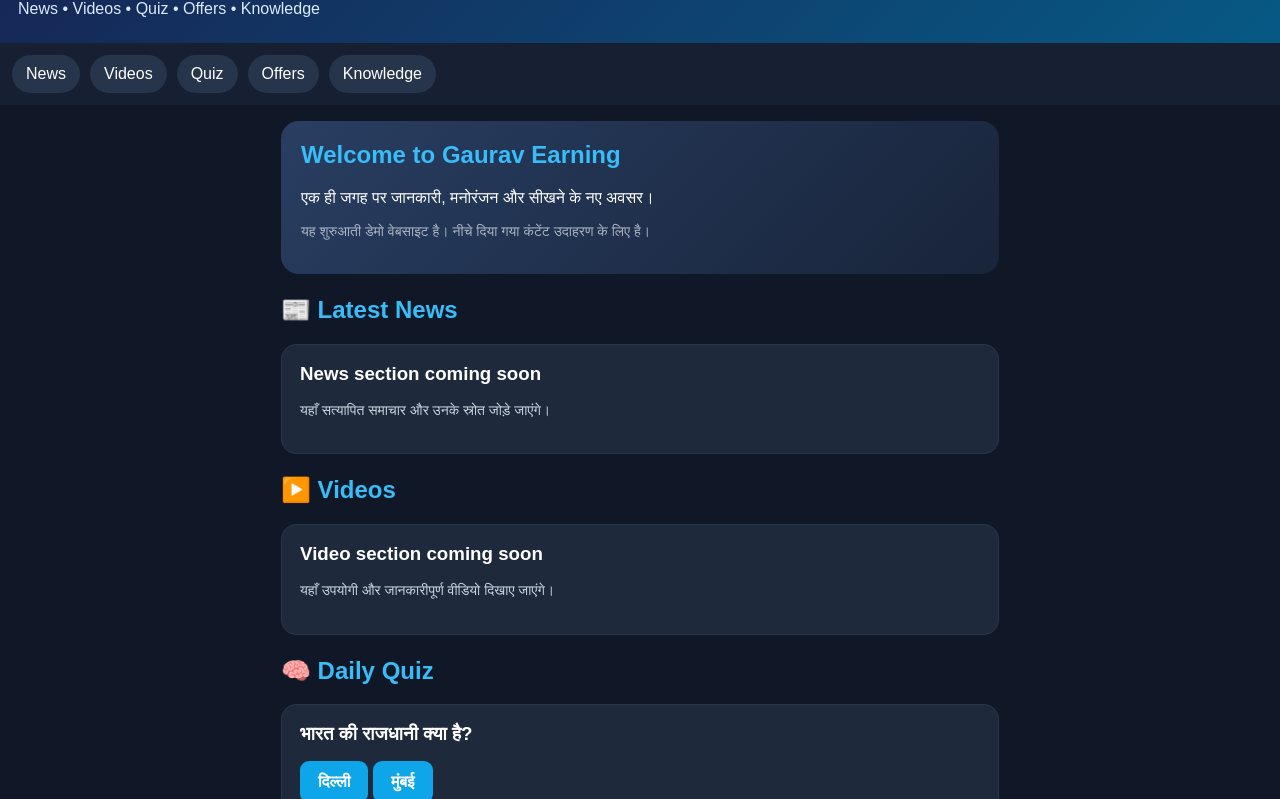
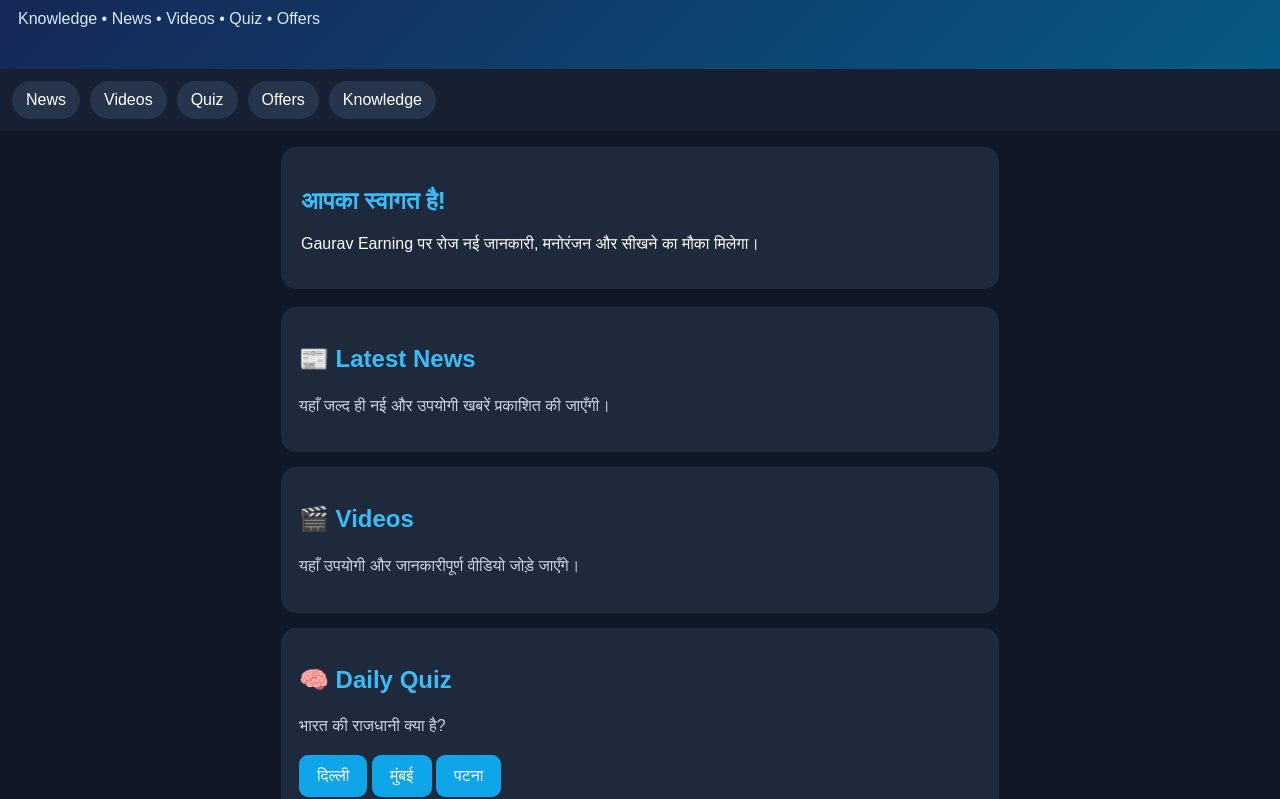
Before and after one commit to gauravs19889-alt/gaurav-earning, a plain HTML site: page index.html in a window 1280 px wide. Shown: the part 64-863 px from the top of the page. Drawn offline with Linux system fonts and the light colour scheme.

Commit message:
Update index.html

```diff
--- a/index.html
+++ b/index.html
@@ -1,47 +1,4 @@
-<!doctype html>
-<html lang="hi">
-<head>
-<meta charset="utf-8">
-<meta name="viewport" content="width=device-width,initial-scale=1">
-<meta name="theme-color" content="#101827">
-<meta name="description" content="Gaurav Earning - News, videos, quiz, offers and knowledge in one place.">
-<link rel="manifest" href="manifest.webmanifest">
-<link rel="icon" href="icons/icon-192.png">
-<title>Gaurav Earning</title>
-<style>
-:root{color-scheme:dark;--bg:#0b1220;--card:#151f31;--accent:#f5a623;--muted:#aab5c5}
-*{box-sizing:border-box}body{margin:0;background:var(--bg);color:#fff;font:16px system-ui,Arial}
-header{padding:22px 18px;background:linear-gradient(130deg,#172b4d,#101827)}
-h1{margin:0;font-size:27px}header p{margin:6px 0 0;color:#d4deed}
-nav{display:flex;gap:8px;overflow:auto;padding:12px;background:#111b2b;position:sticky;top:0}
-nav a{color:#fff;text-decoration:none;background:#26354b;border-radius:20px;padding:9px 14px;white-space:nowrap}
-main{padding:16px;max-width:760px;margin:auto}.hero{background:linear-gradient(135deg,#293e62,#18243a);padding:20px;border-radius:18px}
-.hero h2{margin-top:0}.grid{display:grid;grid-template-columns:repeat(2,minmax(0,1fr));gap:12px;margin-top:14px}
-.card{background:var(--card);padding:16px;border-radius:15px;border:1px solid #29364a}
-.card h3{margin:0 0 7px}.muted{color:var(--muted);font-size:14px}
-button{background:var(--accent);border:0;padding:11px 15px;border-radius:10px;font-weight:700;color:#171717}
-section{margin-top:22px}footer{text-align:center;padding:26px;color:var(--muted);font-size:13px}
-#answer{margin-top:10px;color:#ffd27a}
-@media(max-width:420px){.grid{grid-template-columns:1fr}}
-</style>
-</head>
-<body>
-<header><h1>⭐ Gaurav Earning</h1><p>News • Videos • Quiz • Offers • Knowledge</p></header>
-<nav><a href="#news">News</a><a href="#videos">Videos</a><a href="#quiz">Quiz</a><a href="#offers">Offers</a><a href="#knowledge">Knowledge</a></nav>
-<main>
-<div class="hero"><h2>Welcome to Gaurav Earning</h2><p>एक ही जगह पर जानकारी, मनोरंजन और सीखने के नए अवसर।</p><p class="muted">यह शुरुआती डेमो वेबसाइट है। नीचे दिया गया कंटेंट उदाहरण के लिए है।</p></div>
-<section id="news"><h2>📰 Latest News</h2><div class="card"><h3>News section coming soon</h3><p class="muted">यहाँ सत्यापित समाचार और उनके स्रोत जोड़े जाएंगे।</p></div></section>
-<section id="videos"><h2>▶️ Videos</h2><div class="card"><h3>Video section coming soon</h3><p class="muted">यहाँ उपयोगी और जानकारीपूर्ण वीडियो दिखाए जाएंगे।</p></div></section>
-<section id="quiz"><h2>🧠 Daily Quiz</h2><div class="card"><h3>भारत की राजधानी क्या है?</h3><p><button onclick="check('Delhi')">दिल्ली</button> <button onclick="check('Mumbai')">मुंबई</button></p><p id="answer" aria-live="polite"></p></div></section>
-<section id="offers"><h2>🎁 Daily Offers</h2><div class="card"><h3>Offers section coming soon</h3><p class="muted">ऑफर प्रकाशित करने से पहले उनकी शर्तें और वैधता जाँची जाएगी।</p></div></section>
-<section id="knowledge"><h2>📚 Knowledge</h2><div class="card"><h3>Learn something new</h3><p class="muted">जल्द ही यहाँ उपयोगी सामान्य ज्ञान और सीखने की सामग्री होगी।</p></div></section>
-</main>
-<footer>© 2026 Gaurav Earning • Demo version</footer>
-<script>
-function check(v){document.getElementById('answer').textContent=v==='Delhi'?'सही जवाब! 🎉':'फिर कोशिश करें। सही जवाब: दिल्ली।'}
-if('serviceWorker' in navigator){window.addEventListener('load',()=>navigator.serviceWorker.register('./sw.js').catch(()=>{}))}
-</script>
-</body></html>
+
 <!DOCTYPE html>
 <html lang="hi">
 <head>
```
